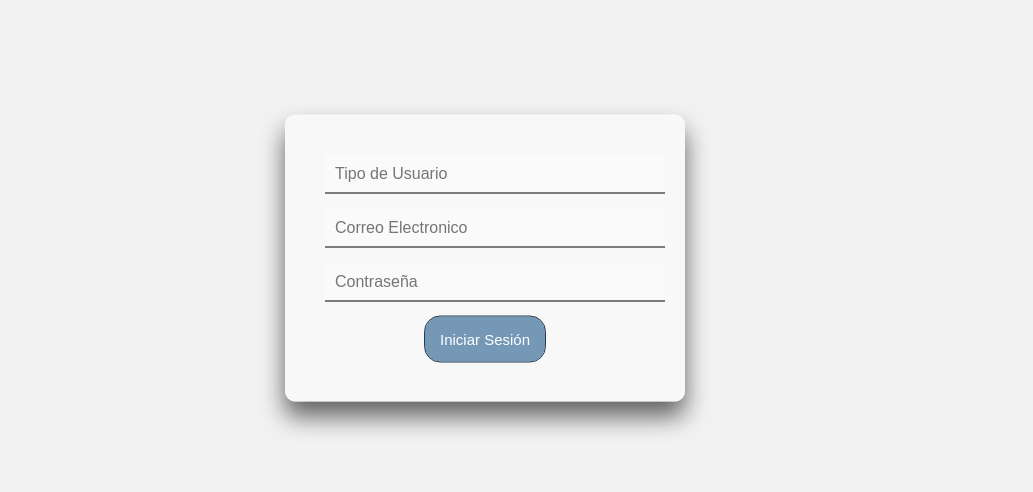
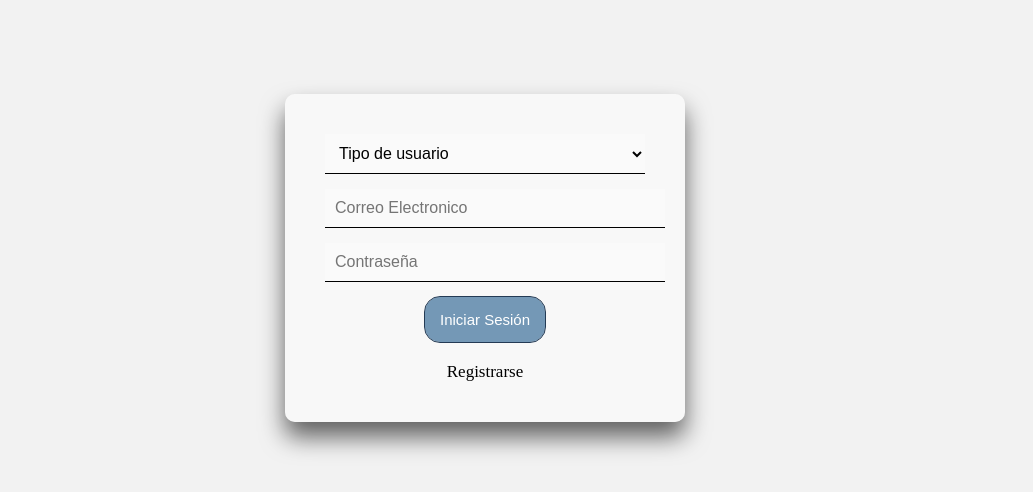
Before and after one commit to JuanManuel0417/PAE, a plain HTML site: page Login.html in a window 1280 px wide. Shown: the part 202-694 px from the top of the page, without its empty margins (155-1188 px from the left). Drawn offline with Linux system fonts and the light colour scheme.

Commit message:
Cambie componenete del Login

```diff
--- a/Login.html
+++ b/Login.html
@@ -25,7 +25,11 @@
         <form>
 
             <div>
-                <input type="text" name="Nombres" id="Nombre" placeholder="Tipo de Usuario">
+                <select name="TipoUsuario" id="TipoUsuario">
+                    <option>Tipo de usuario</option>
+                    <option value="Profesor">Profesor</option>
+                    <option value="Estudiante">Estudiante</option>
+                </select>
             </div>
 
             <div>
@@ -40,6 +44,10 @@
                 <button class="Boton_Registro">Iniciar Sesión</button>
             </div>
 
+            <div class="Regis">
+                <a href="Registro.html">Registrarse</a>
+            </div>
+
         </form>
     </div>
 
--- a/Style.css
+++ b/Style.css
@@ -3,7 +3,7 @@ body{
     margin: 0;
     padding: 0;
     color: white;
-    font-family: pia;
+
 }
 
 @font-face{
@@ -15,6 +15,7 @@ body{
     margin-left: 13%;
     display: inline-block;
     font-size: 40px;
+    font-family: pia;
 }
 
 .Titulo{
@@ -27,6 +28,7 @@ body{
     align-items: center;
     text-align: center;
     padding-top: 20px;
+    font-family: pia;
 }
 
 #Republica {
@@ -66,7 +68,8 @@ form{
 .Register input[type="email"],
 .Register input[type="password"],
 .Register input[type="text"],
-.Register input[type="tel"] {
+.Register input[type="tel"],
+#TipoUsuario{
   width: 100%;
   padding: 10px;
   font-size: 16px;
@@ -110,3 +113,14 @@ form{
     outline-offset: 35px;
     text-shadow: 1px 1px 2px #427388;
 }
+
+.Regis{
+    margin-top: 20px;
+}
+
+.Regis a{
+    text-decoration: none;
+    color: black;
+    margin-top: 40px;
+    font-size: 17px;
+}
```
